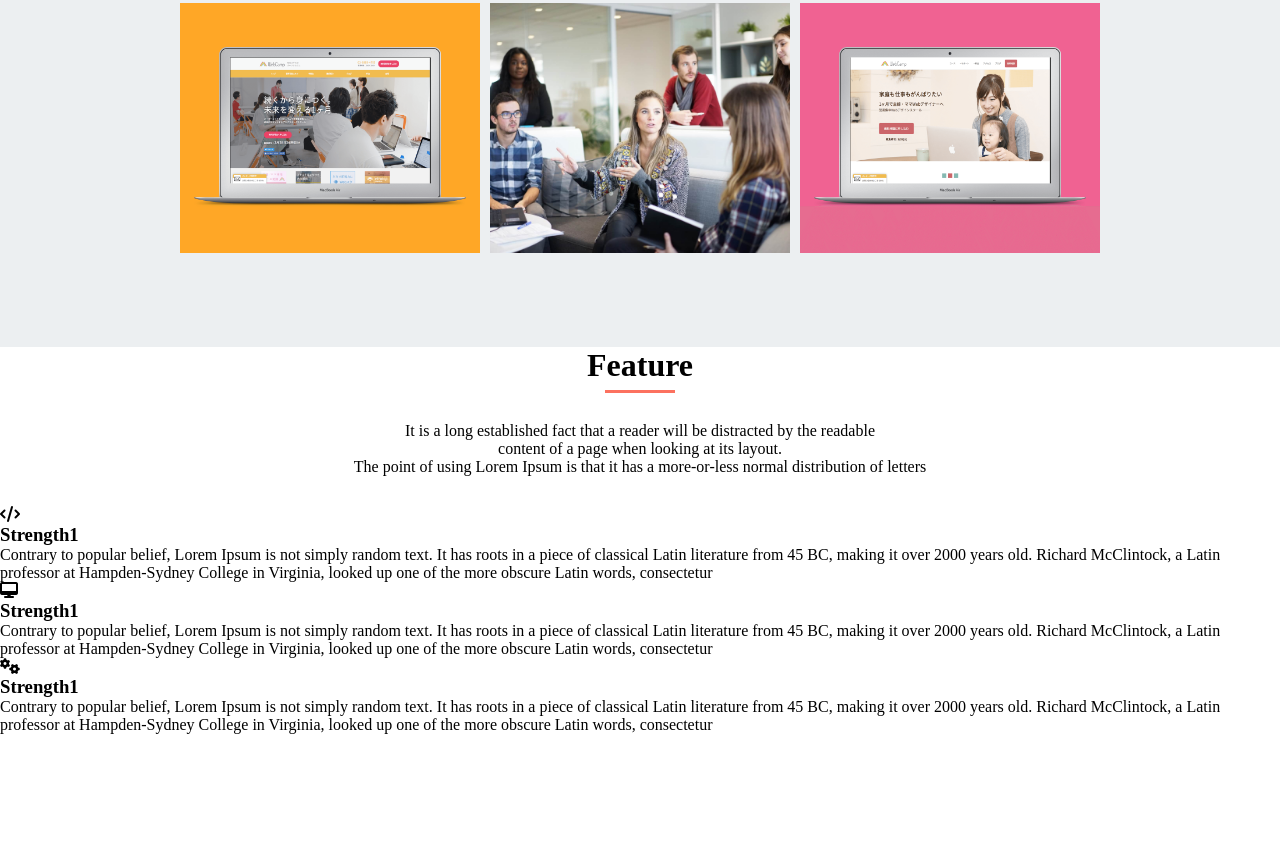
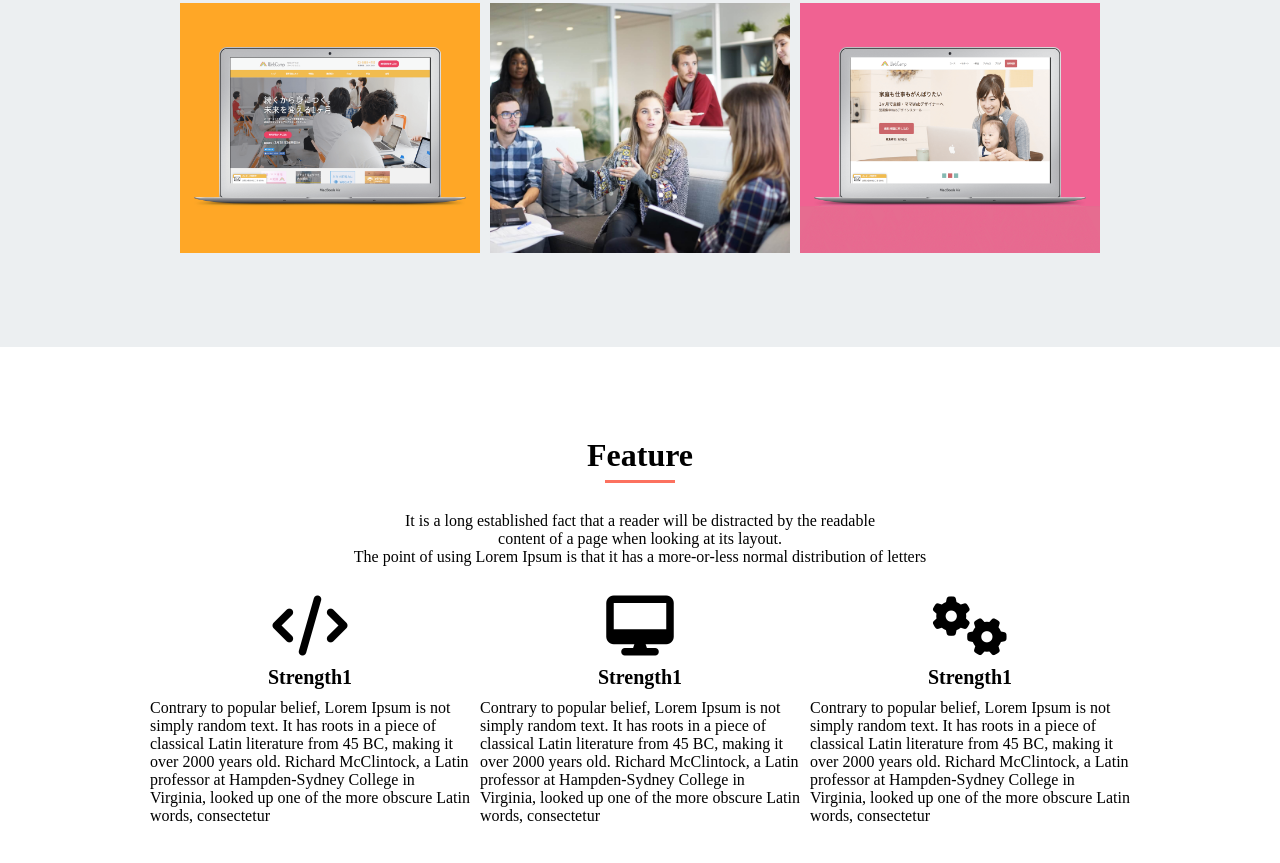
Before and after one commit to kanami55/Application-issues, a website: page index.html in a window 1280 px wide. Shown: the part 1220-2083 px from the top of the page. Before the commit the page ends 1954 px from the top, so only its background shows below. Drawn offline with Linux system fonts and the light colour scheme.

Commit message:
[Add] featureレイアウト追加

```diff
--- a/index.html
+++ b/index.html
@@ -73,17 +73,17 @@
             <div class="feature_flex">
                 <div class="feature_item">
                     <i class="fas fa-code"></i>
-                    <h3 class="item_titile">Strength1</h3>
+                    <h3 class="item_title">Strength1</h3>
                     <p class="item_text">Contrary to popular belief, Lorem Ipsum is not simply random text. It has roots in a piece of classical Latin literature from 45 BC, making it over 2000 years old. Richard McClintock, a Latin professor at Hampden-Sydney College in Virginia, looked up one of the more obscure Latin words, consectetur</p>
                 </div>
                 <div class="feature_item">
                     <i class="fas fa-desktop"></i>
-                    <h3 class="item_titile">Strength1</h3>
+                    <h3 class="item_title">Strength1</h3>
                     <p class="item_text">Contrary to popular belief, Lorem Ipsum is not simply random text. It has roots in a piece of classical Latin literature from 45 BC, making it over 2000 years old. Richard McClintock, a Latin professor at Hampden-Sydney College in Virginia, looked up one of the more obscure Latin words, consectetur</p>
                 </div>
                 <div class="feature_item">
                     <i class="fas fa-cogs"></i>
-                    <h3 class="item_titile">Strength1</h3>
+                    <h3 class="item_title">Strength1</h3>
                     <p class="item_text">Contrary to popular belief, Lorem Ipsum is not simply random text. It has roots in a piece of classical Latin literature from 45 BC, making it over 2000 years old. Richard McClintock, a Latin professor at Hampden-Sydney College in Virginia, looked up one of the more obscure Latin words, consectetur</p>
                 </div>
             </div>
--- /dev/null
+++ b/sass/_feature.scss
@@ -0,0 +1,28 @@
+.feature_inner {
+    padding: 90px 0;
+    width: 980px;
+    margin: 0 auto;
+}
+
+.feature_flex {
+    display: flex;
+    flex-wrap: wrap;
+    justify-content: space-between;
+}
+
+.feature_item {
+    width: 320px;
+    height: auto;
+}
+
+.fas {
+    display: flex;
+    font-size: 60px;
+    justify-content: center;
+}
+
+.item_title {
+    text-align: center;
+    font-size: 20px;
+    padding: 10px 0;
+}
--- a/sass/style.scss
+++ b/sass/style.scss
@@ -1,6 +1,7 @@
 @use "header";
 @use "main_visual";
 @use "portfolio";
+@use "feature";
 
 /*共通パーツ*/
 * {
```
Also changed, not shown: css/style.css.
